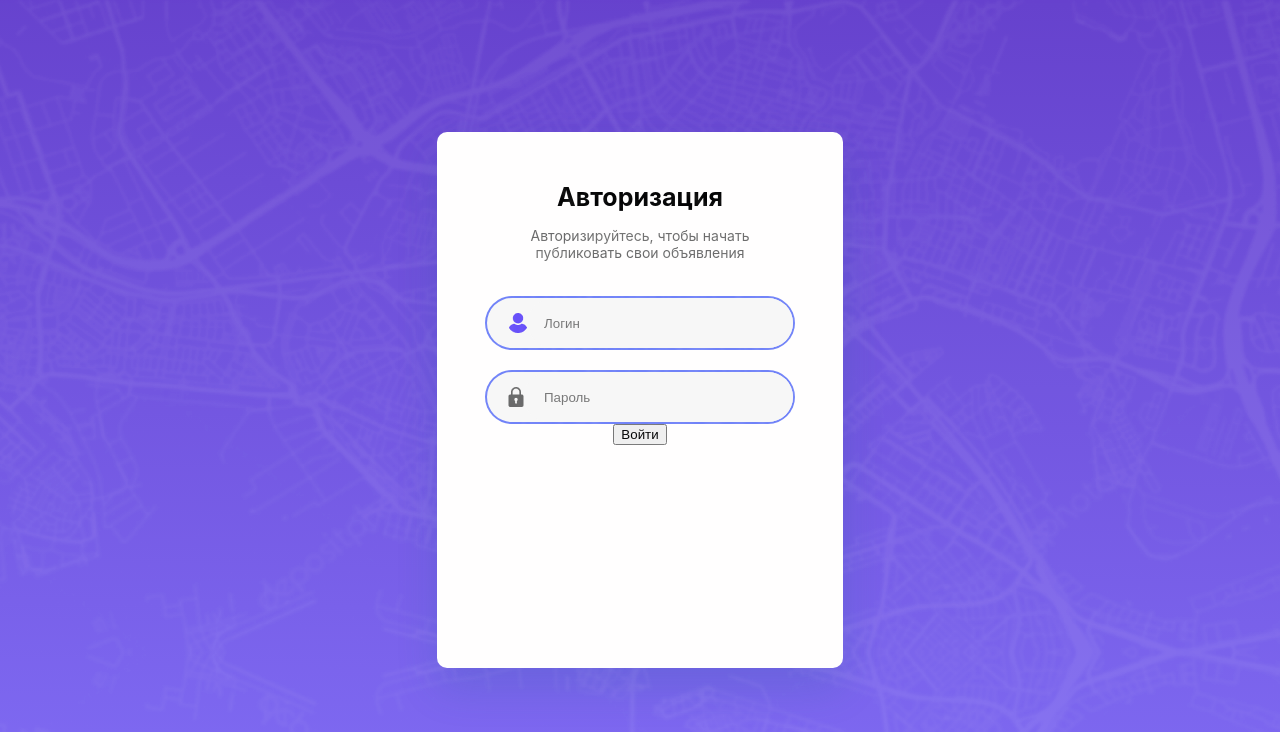
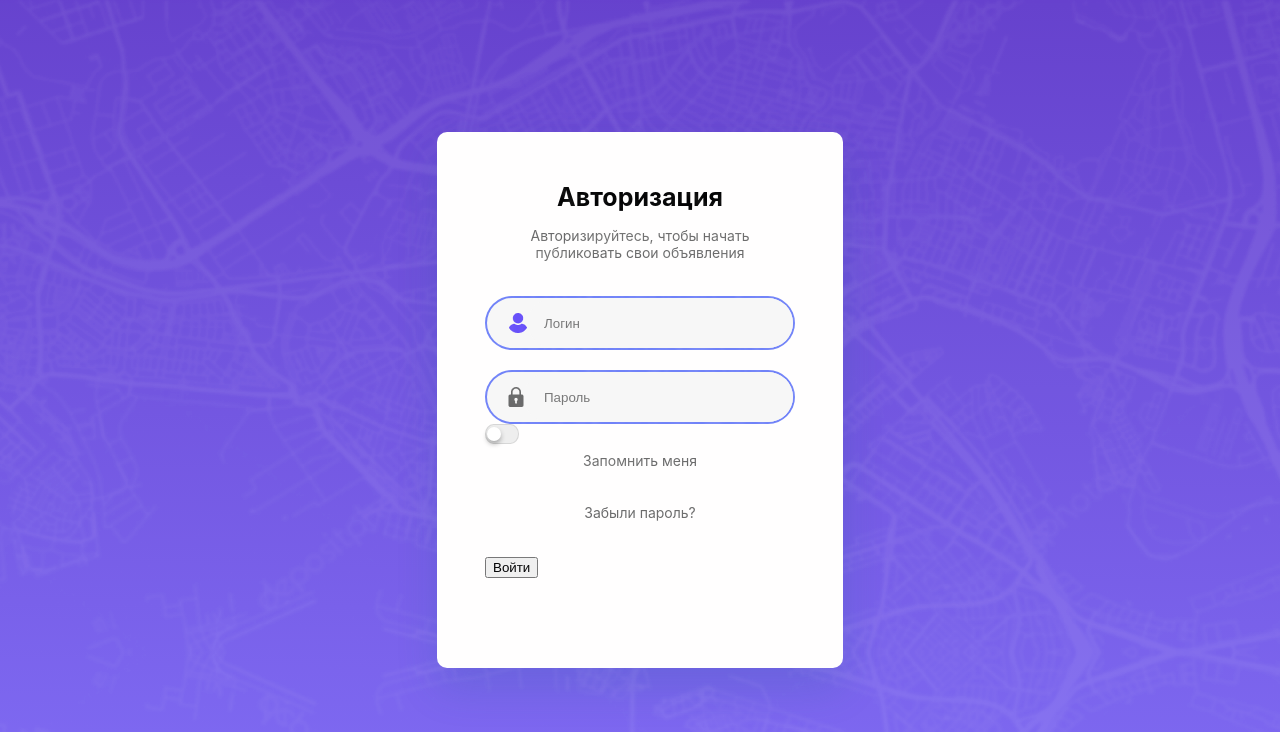
Before and after one commit to Klaurrr/SDAEM.BY-, a React (Create React App) app: page /login in a window 1280 px wide. Shown: the top 732 px of the page. Built offline with nearby package versions, Linux system fonts and the light colour scheme.

Commit message:
added checkbox in login page, changed routes in App

```diff
--- a/src/components/App/App.js
+++ b/src/components/App/App.js
@@ -26,7 +26,9 @@ const App = () => {
   return (
     <div className={location.pathname === "/login" ? null : styles.container}>
       <div>
-        {location.pathname != "/login" && <Header />}
+        {location.pathname != "/login" && location.pathname != "/" && (
+          <Header />
+        )}
         <Routes>
           <Route path="/main" element={<MainPage />} />
           <Route path="/flatsList" element={<FlatsList />} />
--- a/src/pages/LoginPage/index.js
+++ b/src/pages/LoginPage/index.js
@@ -43,6 +43,7 @@ const LoginPage = ({ setIsLoggedIn, setUserName }) => {
             Авторизируйтесь, чтобы начать <br /> публиковать свои объявления
           </p>
           <form onSubmit={handleLogIn}>
+            <div>
               <div className={styles["input-wrapper"]}>
                 <img src={userLogin} />
                 <input
@@ -63,10 +64,19 @@ const LoginPage = ({ setIsLoggedIn, setUserName }) => {
                   required
                 />
               </div>
+              <div>
+                <label class={styles.checkbox}>
+                  <input type="checkbox" />
+                  <span class={styles["checkbox-switch"]}></span>
+                </label>
+                <p>Запомнить меня</p>
+                <p>Забыли пароль?</p>
+              </div>
 
               <button className="login_page-btn" type="submit">
                 Войти
               </button>
+            </div>
           </form>
         </div>
       </div>
--- a/src/pages/LoginPage/login.module.scss
+++ b/src/pages/LoginPage/login.module.scss
@@ -73,3 +73,78 @@ form {
     }
 
 }
+
+.checkbox {
+    display: inline-block;
+    height: 28px;
+    line-height: 28px;
+    margin-right: 10px;
+    position: relative;
+    vertical-align: middle;
+    font-size: 14px;
+    user-select: none;
+
+    input {
+        display: block;
+        width: 0;
+        height: 0;
+        position: absolute;
+        z-index: -1;
+        opacity: 0;
+
+
+    }
+
+    &-switch {
+        position: relative;
+        display: inline-block;
+        box-sizing: border-box;
+        width: 34px;
+        height: 20px;
+        border: 1px solid rgba(0, 0, 0, .1);
+        border-radius: 25%/50%;
+        vertical-align: top;
+        background: #eee;
+        transition: .2s;
+
+        &:before {
+            content: '';
+            position: absolute;
+            top: 1px;
+            left: 1px;
+            display: inline-block;
+            width: 14px;
+            height: 14px;
+            border-radius: 50%;
+            background: white;
+            box-shadow: 0 3px 5px rgba(0, 0, 0, .3);
+            transition: .15s;
+            margin-top: 1px;
+        }
+    }
+
+    input:not(:disabled):active+.checkbox-switch:before {
+        box-shadow: inset 0 0 2px rgba(0, 0, 0, .3);
+    }
+
+    input:checked+.checkbox-switch:before {
+        transform: translateX(16px);
+    }
+
+    input:not(:disabled)+.checkbox-switch {
+        cursor: pointer;
+    }
+
+    input:disabled+.checkbox-switch {
+        filter: grayscale(70%);
+        border-color: rgba(0, 0, 0, .1);
+    }
+
+    input:disabled+.checkbox-switch:before {
+        background: #eee;
+    }
+
+    .checkbox.focused .checkbox-switch:before {
+        box-shadow: inset 0px 0px 4px #ff5623;
+    }
+}
```
Lines whose indentation alone changed are shown as unchanged.
